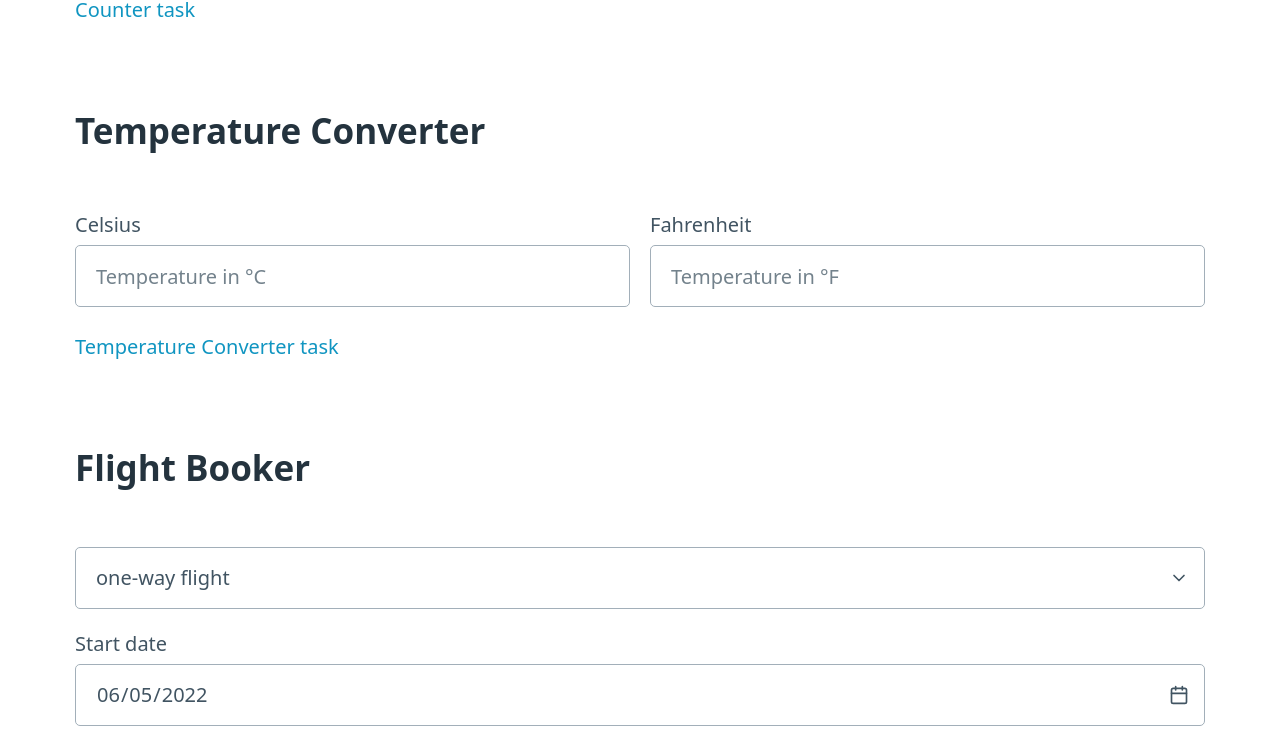
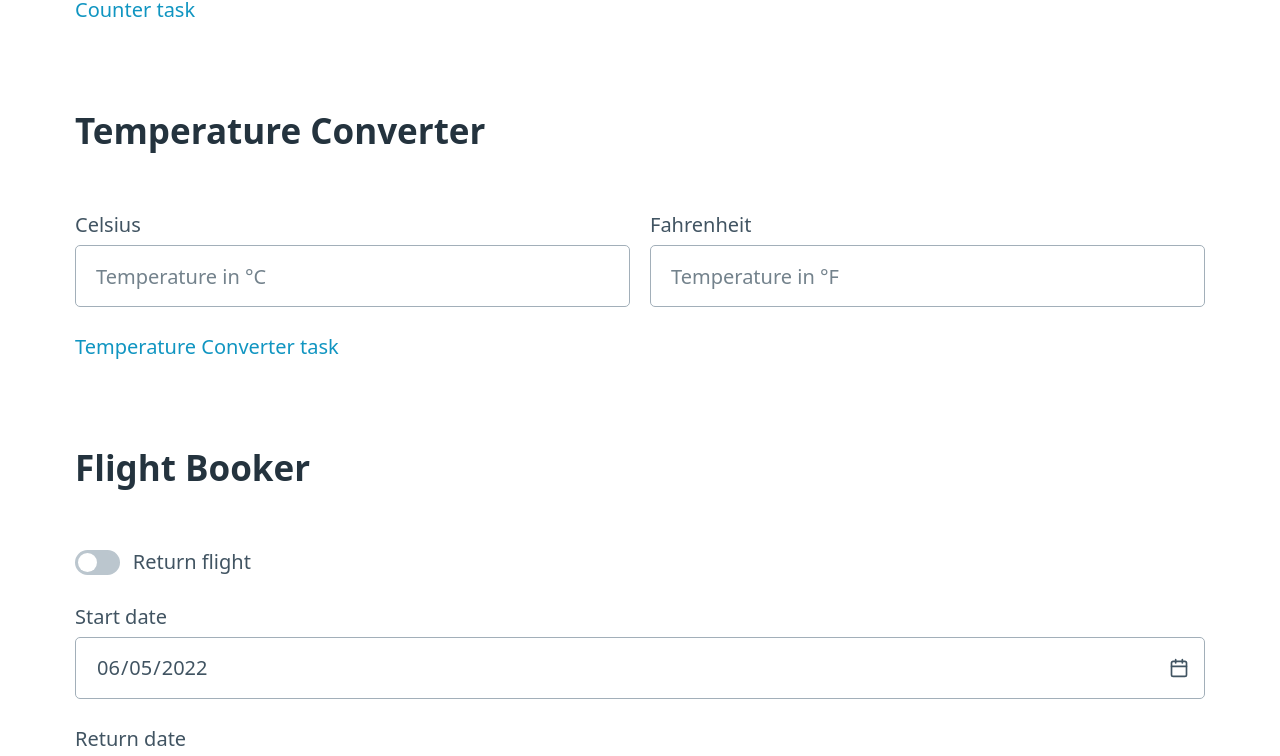
Before and after one commit to caminad/7guis-nextjs, a Next.js app: page / in a window 1280 px wide. Shown: the part 352-1108 px from the top of the page. Built offline with nearby package versions, Linux system fonts and the light colour scheme.

Commit message:
Replace return flight select with switch

```diff
--- a/components/FlightBooker.tsx
+++ b/components/FlightBooker.tsx
@@ -1,4 +1,4 @@
-import { useEffect, useRef, useState } from 'react'
+import { Dispatch, useEffect, useRef, useState } from 'react'
 
 function processBooking(data: FormData) {
   const dates = {
@@ -14,26 +14,39 @@ function processBooking(data: FormData) {
   return `Booking a return flight from ${dates.start} to ${dates.return}`
 }
 
+function SwitchInput(props: {
+  defaultChecked: boolean
+  onChange: Dispatch<boolean>
+}) {
+  return (
+    <input
+      type="checkbox"
+      role="switch"
+      defaultChecked={props.defaultChecked}
+      onChange={(e) => props.onChange(e.currentTarget.checked)}
+    />
+  )
+}
+
 function DateInput(props: {
   name: string
   disabled?: boolean
   min: string
   value: string
-  onChange: (value: string) => void
+  onChange: Dispatch<string>
 }) {
+  const ref = useRef<HTMLInputElement>(null)
   const [invalid, setInvalid] = useState<boolean>()
 
   useEffect(() => {
-    if (inputRef.current) {
-      setInvalid(!inputRef.current.checkValidity())
+    if (ref.current) {
+      setInvalid(!ref.current.checkValidity())
     }
   }, [props.min, props.value])
 
-  const inputRef = useRef<HTMLInputElement>(null)
-
   return (
     <input
-      ref={inputRef}
+      ref={ref}
       type="date"
       required
       aria-invalid={invalid ? 'true' : undefined}
@@ -52,7 +65,7 @@ function FlightBooker() {
     return new Date().toISOString().split('T')[0]
   })
 
-  const [isReturn, setIsReturn] = useState(false)
+  const [returnEnabled, setReturnEnabled] = useState(false)
   const [startDate, setStartDate] = useState(today)
   const [returnDate, setReturnDate] = useState(startDate)
   const [message, setMessage] = useState('')
@@ -65,7 +78,7 @@ function FlightBooker() {
     if (formRef.current) {
       setInvalid(!formRef.current.checkValidity())
     }
-  }, [isReturn, startDate, returnDate])
+  }, [returnEnabled, startDate, returnDate])
 
   return (
     <form
@@ -76,13 +89,15 @@ function FlightBooker() {
         setMessage(processBooking(data))
       }}
     >
-      <select
-        value={isReturn ? 'return' : ''}
-        onChange={(e) => setIsReturn(e.currentTarget.value === 'return')}
-      >
-        <option value="">one-way flight</option>
-        <option value="return">return flight</option>
-      </select>
+      <fieldset>
+        <label>
+          <SwitchInput
+            defaultChecked={returnEnabled}
+            onChange={setReturnEnabled}
+          />{' '}
+          Return flight
+        </label>
+      </fieldset>
       <label>
         Start date
         <DateInput
@@ -96,7 +111,7 @@ function FlightBooker() {
         Return date
         <DateInput
           name="return"
-          disabled={!isReturn}
+          disabled={!returnEnabled}
           min={startDate}
           value={returnDate}
           onChange={setReturnDate}
```
